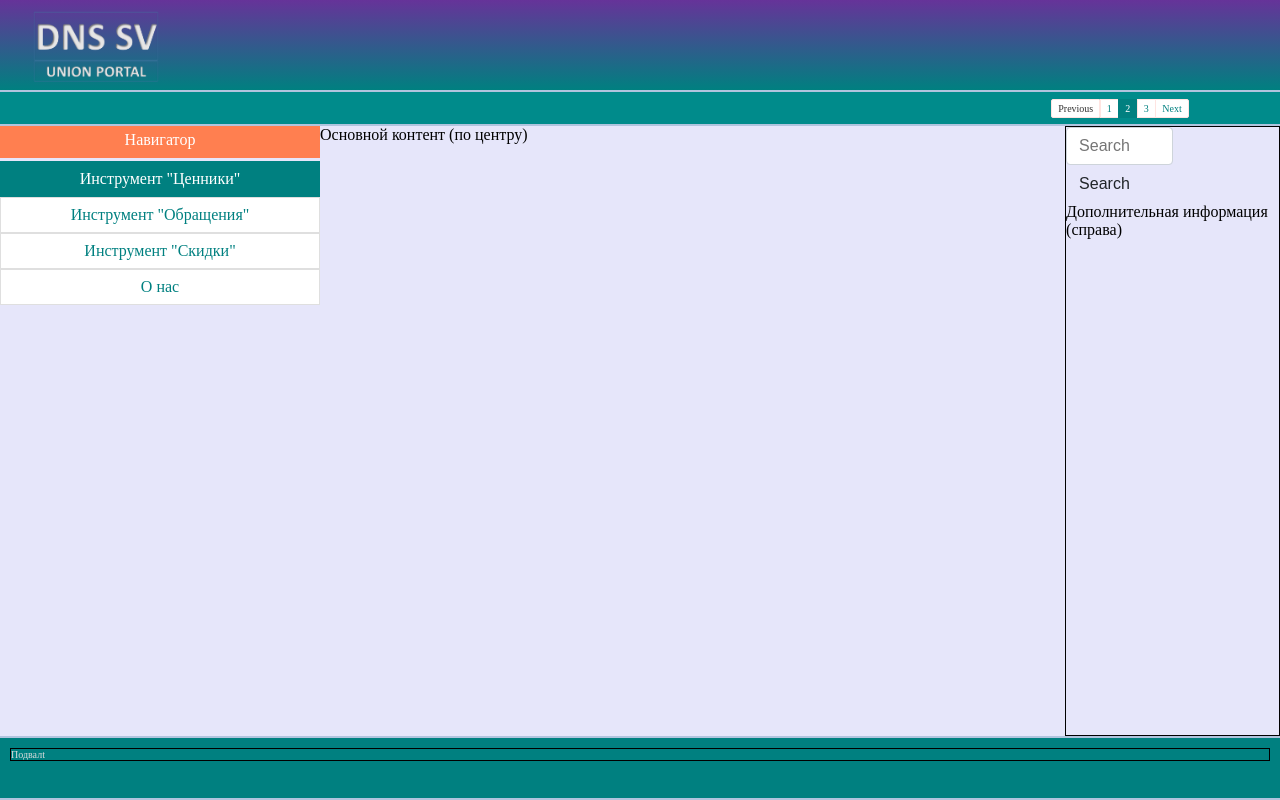
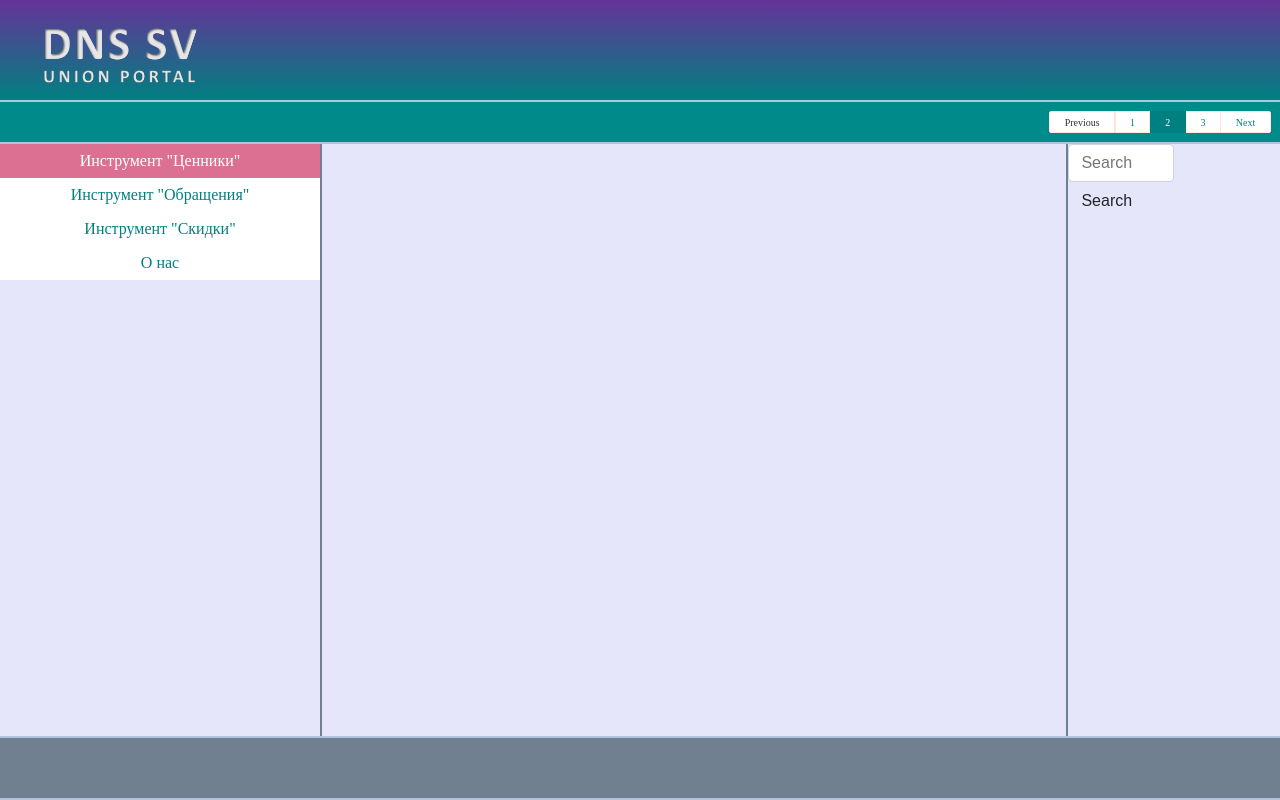
Before and after one commit to ArtemXYZ/union_portal_dns_sv, a Django app: page / in a window 1280 px wide. Run offline with Django 5.2, Linux system fonts and the light colour scheme.

Commit message:
6 commit: обновление CSS (обновление стиля страницы - лучшее сочетание).

```diff
--- a/portal_dns/static/css/carcass/aside.css
+++ b/portal_dns/static/css/carcass/aside.css
@@ -1,4 +1,8 @@
 aside {
     flex: 0.8; /* Правая панель */
-    border: 1px solid black;
+    /*box-shadow: 0 7px 5px rgba(0, 0, 0, 0.4);  /* Лёгкая тень */
+    border-left: 2px solid SlateGray; /*rgb(106 118 134);*/
+
 }
+
+/* Правая панель  border: 1px solid black; */
--- a/portal_dns/static/css/carcass/footer.css
+++ b/portal_dns/static/css/carcass/footer.css
@@ -1,5 +1,5 @@
 footer {
-    background: teal;
+    background: SlateGray;
     height: 40px;
     margin: 2px 0; /* top | right | bottom | left */
 
@@ -7,17 +7,15 @@ footer {
   	font-size: 10px;
     padding: 10px 10px;
 
-
 }
 
 
 .footer-group {
-border: 1px solid black;
 
 }
 
 
 
 /* border: 1px solid black;
-
+border: 1px solid black;
 */
--- a/portal_dns/static/css/carcass/left_navigation.css
+++ b/portal_dns/static/css/carcass/left_navigation.css
@@ -3,8 +3,9 @@
 nav {
     flex: 0.8;
     margin: 0 0 0 0;
+   /* box-shadow: 0 7px 5px rgba(0, 0, 0, 0.4);  /* Лёгкая тень */
 
-
+    border-right: 2px solid SlateGray; /*rgb(106 118 134);*/
     min-width: 320px;
 }
 
--- a/portal_dns/static/css/carcass/main_container.css
+++ b/portal_dns/static/css/carcass/main_container.css
@@ -1,6 +1,12 @@
 main {
     height: 100%;
     flex: 2.8; /* Центральный контент */
-        display: flex;
-    /*border:  1px solid black; */
+    display: block;
+
+    height: 100%;
+    margin: 0 2px 0 2px;
+
+
+    /* background-color: #FF7F50;
+        border:  1px solid black;*/
 }
--- a/portal_dns/static/css/carcass/site_header.css
+++ b/portal_dns/static/css/carcass/site_header.css
@@ -5,7 +5,7 @@
     align-items: stretch; /* Выравниваем содержимое по вертикали */
     top: 0; /* Прижимаем её к верхней части окна */
     width: 100%; /* Растягиваем шапку на всю ширину */
-    height: 90px; /* Фиксируем высоту */
+    height: 100px; /* Фиксируем высоту */
     background-image: linear-gradient(rebeccapurple, teal);
     /*box-shadow: 0 7px 5px rgba(0, 0, 0, 0.1);   Лёгкая тень */
     /*padding: 3px 0px;  Внешние отступы */
@@ -13,13 +13,16 @@
     /*position: fixed;  Фиксируем шапку */
 }
 
-.header-right { /* Левая часть шапки */
-    flex: 0.7;
+.header-right { /* Правая часть шапки */
+    flex: 0.3;
     display: flex;
     text-align: center; /* Текст по центру */
     /* border: 1px solid black;  */
     box-sizing: border-box; /* Включаем отступы внутрь элемента */
     /*background-image: linear-gradient(180deg, #fff, #ddd 40%, #ccc);*/
+
+    align-items: center; /* Центрирование содержимого по вертикали */
+    justify-content: center; /* Центрирование содержимого по горизонтали */
 
     /*background-image: url('../images/logo_sun_3.png'); */
     background-size: contain; /* Масштабировать, сохраняя пропорции */
@@ -27,6 +30,7 @@
     background-position: center; /* Центрирование фонового изображения */
     /* background-size: cover; /* Растянуть, чтобы покрыть блок */
     /* background-size: 100px 50px; /* Ширина и высота */
+
 }
 
 .header-center { /* Средняя часть шапки */
@@ -45,7 +49,7 @@
     align-items: center; /* Центрирование содержимого по вертикали */
     justify-content: center; /* Центрирование содержимого по горизонтали */
 
-    background-image: url('..../images/dns_portal_logo.png');
+    background-image: url('/static/images/dns_portal_logo.png');
     background-size: contain; /* Масштабировать, сохраняя пропорции */
     background-repeat: no-repeat; /* Убрать повторение */
     background-position: center; /* Центрирование фонового изображения */
--- a/portal_dns/static/css/carcass/top_navigation.css
+++ b/portal_dns/static/css/carcass/top_navigation.css
@@ -6,8 +6,9 @@
     /* top | right | bottom | left */
     margin: 2px 0px 2px 0px;
     background-color: #008B8B;
-    /* border: 1px solid black;  */
-    height: 32px; /* Фиксируем высоту */
+    /* border: 1px solid black;
+      border-bottom: 2px solid rgb(106 118 134); */
+    height: 40px; /* Фиксируем высоту */
     font-size: 0px; /* Размер текста */
     /*align-items: stretch; /* Выравниваем содержимое по вертикали */
    /* width: auto;*/
@@ -17,10 +18,12 @@
 
 .top-nav-left-path { /* Правая часть шапки */
     /* border: 1px solid black; */
-    flex: 0.5;
+    flex: 0.3;
     display: flex;
     align-items: center; /* Центрирование содержимого по вертикали */
     justify-content: center; /* Центрирование содержимого по горизонтали */
+
+
 
 
 }
@@ -35,8 +38,9 @@
 }
 
 .top-nav-right-path { /* Правая часть шапки */
-    flex: 0.5;
+    flex: 0.3;
     display: flex;
     justify-content: center; /* Центрирование содержимого по горизонтали */
     align-items: center; /* Центрирование содержимого по вертикали */
+
 }
--- a/portal_dns/static/css/elements/list-group.css
+++ b/portal_dns/static/css/elements/list-group.css
@@ -11,7 +11,7 @@
     padding: 0.5rem 1rem;
     text-decoration: none;
     color: teal;
-    border: 1px solid rgba(0, 0, 0, 0.125); /* Лёгкая граница */
+    /*border: 1px solid rgba(0, 0, 0, 0.125); /* Лёгкая граница */
     background-color: #fff;
     font-size: 1rem;
     text-align: center; /* Центрируем текст */
@@ -21,8 +21,8 @@
 
 .list-group-item.active {
     color: #fff;
-    border-color: teal;
-    background-color: teal;
+    /*border-color: #FF7F50;*/
+    background-color: PaleVioletRed  ; /* teal #FF7F50 MediumPurple  DeepSkyBlue */
 }
 
  /* ------------- Анимация при наведении на элементы */
@@ -30,8 +30,8 @@
 .list-group-item:focus {
     z-index: 1;
     text-decoration: none;
-    color: rebeccapurple; /* Цвет текста при наведении */
-    background-color:  teal ; /* Цвет фона при наведении */
+    color: #fff  ; /* Цвет текста при наведении #FF7F50 */
+    background-color: PaleVioletRed  ; /* Цвет фона при наведении  MediumPurple #FF7F50 rebeccapurple DarkCyan */
 }
 
 
@@ -39,5 +39,5 @@
 .list-group-item-action {
     width: 100%;
     text-align: inherit;
-    color: #495057;
+    color: #fff ; /* #495057 MediumPurple  */
 }
--- a/portal_dns/static/css/elements/pagination_min.css
+++ b/portal_dns/static/css/elements/pagination_min.css
@@ -10,10 +10,10 @@
     --pagination-active-bg: teal; /* , teal rebeccapurple #0d6efd; */
 
     --pagination-active-color: #fff;  /* #fff */
-    --pagination-border-radius-sm: 0.1rem;
-    --pagination-border-radius-lg: 0.15rem;
-    --pagination-padding-sm: 0.125rem 0.25rem;
-    --pagination-padding-lg: 0.375rem 0.75rem;
+    --pagination-border-radius-sm: 0.2rem;
+    --pagination-border-radius-lg: 0.3rem;
+    --pagination-padding-sm: 0.25rem 0.5rem;
+    --pagination-padding-lg: 0.75rem 1.5rem;
     --pagination-font-size-sm: 0.4375rem; /* 7px */
     --pagination-font-size-lg: 0.625rem;  /* 10px */
 }
@@ -30,7 +30,7 @@
 }
 
 .page-link {
-    padding: 0.1875rem 0.375rem; /* В два раза меньше */
+    padding: 0.2900rem 0.900rem; /* В два раза меньше */
     position: relative;
     display: block;
     transition: color 0.15s ease-in-out, background-color 0.15s ease-in-out,
--- a/portal_dns/static/css/elements/searcher.css
+++ b/portal_dns/static/css/elements/searcher.css
@@ -1,5 +1,4 @@
-.form-control
-{
+.form-control {
 
     font-size: 1rem;
     font-weight: 200;
@@ -62,3 +61,9 @@ button, [type='button'], [type='reset'], [type='submit'] {
 button, select {
     text-transform: none;
 }
+
+
+
+{
+    margin-right: .5rem !important;
+}
--- a/portal_dns/static/css/main_style.css
+++ b/portal_dns/static/css/main_style.css
@@ -1,5 +1,7 @@
 @import url('./carcass/site_header.css');
 @import url('./carcass/top_navigation.css');
+@import url('./carcass/content_header.css');
+
 @import url('./carcass/left_navigation.css');
 
 
@@ -27,6 +29,11 @@ body {
 /* Главный контейнер тела страницы (без шапки, навигатора и подвала) */
 .content {
     background-color: #E6E6FA;  /* #6A5ACD #9370DB #B0C4DE  #FF7F50 */
+   /* border-top: 3px solid rgb(106 118 134);
+    border-bottom: 2px solid rgb(106 118 134);
+    border-left: 2px solid rgb(106 118 134);
+    border-right: 2px solid rgb(106 118 134);*/
+
     display: flex;
     flex-direction: row;
     flex: 1;
@@ -35,18 +42,7 @@ body {
 }
 
 
-/*  Контейнер под заголовок в колонках .content  */
-.column-header {
-    background-color: #FF7F50;
-    margin: 0px 0 3px 0;
-    height: 32px;
-    box-sizing: border-box; /* Включаем отступы внутрь элемента */
-    padding: 5px;
-    font-size: 1rem;
-    color: #fff;
-    text-align: center; /* Центрируем текст */
 
-}
 
 
 
@@ -59,4 +55,6 @@ body {
     /*border:  1px solid black;
     border: 0 0 2px 0 solid black;
     border:  1px solid black;
+
+     background-image: linear-gradient(#6EE2F5, #6454F0);
 */
--- a/portal_dns/templates/index.html
+++ b/portal_dns/templates/index.html
@@ -55,12 +55,26 @@
 
              </div>
 
+<!--            <div class="content-header">-->
+<!--               <div class="content-header-left-path">-->
+<!--                    Навигатор-->
+<!--                </div>-->
+<!--               <div class="content-header-center-path">-->
+<!--                    ЗАГОЛОВОК-->
+<!--                </div>-->
+<!--               <div class="content-header-right-path">-->
+<!--                    Панель информации-->
+<!--                </div>-->
+
+<!--            </div>-->
+
+
             <div class="content"> <!-- Главный контейнер тела страницы (без шапки, навигатора и подвала)-->
 
                     <nav>
-                        <div class="column-header">
-                            Навигатор
-                        </div>
+<!--                        <div class="column-header">-->
+<!--                            Навигатор-->
+<!--                        </div>-->
 
                         <ul class="list-group">  <!-- Список ссылок (карта сайта) -->
                             <li class="list-group-item active" aria-current="true">Инструмент "Ценники"</li>
@@ -71,15 +85,25 @@
 
                     </nav>
 
-                    <main>Основной контент (по центру)</main> <!--<p>Основной контент страницы...</p>-->
+                    <main>
+<!--                        <div class="column-header">-->
+<!--                            ЗАГОЛОВОК-->
+<!--                        </div>-->
+
+                    </main> <!--<p>Основной контент страницы...</p>-->
 
                     <aside>
+<!--                        <div class="column-header">-->
+<!--                            Панель информации-->
+<!--                        </div>-->
+
                         <form class="d-flex">
                            <input class="form-control me-2" type="search" placeholder="Search" aria-label="Search">
                            <button class="btn btn-outline-success" type="submit">Search</button>
+
                         </form>
 
-                        Дополнительная информация (справа)
+
                     </aside>
 
             </div>
@@ -87,7 +111,7 @@
             <footer>
 
                 <div class="footer-group">
-                            Подвалt
+                <!-- Здесь будет доп инфо                           -->
                 </div>
 
             </footer>
```
Also changed, not shown: portal_dns/static/css/carcass/content_header.css (added, +96 -0 lines), portal_dns/static/images/dns_portal_logo.png.
